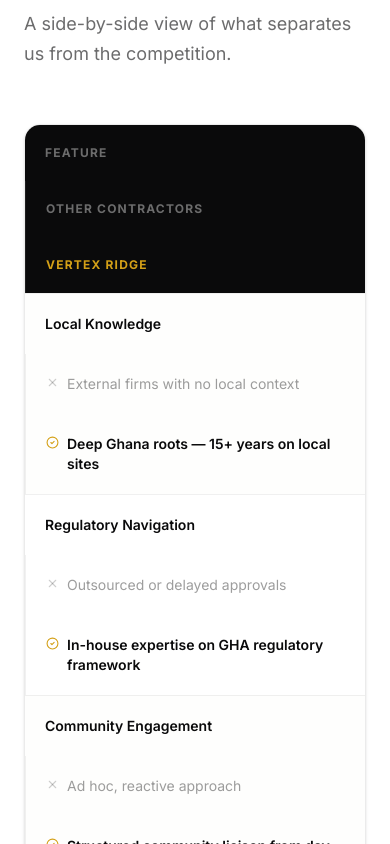
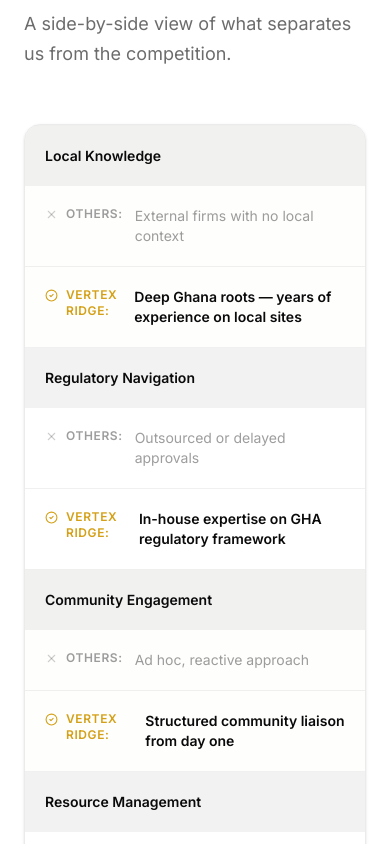
Before and after one commit to Ben-Genius/vertexSite, a Next.js app: page /about in a window 390 px wide. Shown: the part 5000-5844 px from the top of the page. Built offline with nearby package versions, Linux system fonts and the light colour scheme.

Commit message:
refactor: implement mobile-responsive layout for comparison tables in WhyChooseUs sections and update descriptive copy

```diff
--- a/src/components/sections/about/WhyChooseUsSection.tsx
+++ b/src/components/sections/about/WhyChooseUsSection.tsx
@@ -7,7 +7,7 @@
 const ease = [0.25, 0.1, 0.25, 1] as const;
 
 const comparisons = [
-  { feature: "Local Knowledge", others: "External firms with no local context", vertex: "Deep Ghana roots — 15+ years on local sites" },
+  { feature: "Local Knowledge", others: "External firms with no local context", vertex: "Deep Ghana roots — years of experience on local sites" },
   { feature: "Regulatory Navigation", others: "Outsourced or delayed approvals", vertex: "In-house expertise on GHA regulatory framework" },
   { feature: "Community Engagement", others: "Ad hoc, reactive approach", vertex: "Structured community liaison from day one" },
   { feature: "Resource Management", others: "Standard billing regardless of efficiency", vertex: "Value-for-money with transparent cost monitoring" },
@@ -17,7 +17,7 @@
 
 const advantages = [
   { icon: Shield, title: "Safety-First Culture", desc: "Zero-incident target on every site. HSE compliance is non-negotiable." },
-  { icon: Globe, title: "Deep Local Knowledge", desc: "15+ years navigating Ghana's regulatory and community landscape." },
+  { icon: Globe, title: "Deep Local Knowledge", desc: "Proven track record navigating Ghana's regulatory and community landscape." },
   { icon: Award, title: "ISO Certified Quality", desc: "ISO 9001:2015 certified processes on every deliverable." },
   { icon: Zap, title: "End-to-End Delivery", desc: "From design through to commissioning — one accountable partner." },
 ];
@@ -41,7 +41,7 @@
           className="mb-16 rounded-2xl overflow-hidden border border-charcoal/8 shadow-sm"
         >
           {/* Header */}
-          <div className="grid grid-cols-[1fr,1fr,1.2fr] bg-charcoal">
+          <div className="hidden sm:grid sm:grid-cols-[1fr,1fr,1.2fr] bg-charcoal">
             <div className="p-5 text-xs font-bold uppercase tracking-widest text-white/40">Feature</div>
             <div className="p-5 text-xs font-bold uppercase tracking-widest text-white/40 border-l border-white/8">Other Contractors</div>
             <div className="p-5 text-xs font-bold uppercase tracking-widest text-gold border-l border-white/8">Vertex Ridge</div>
@@ -54,15 +54,17 @@
               whileInView={{ opacity: 1 }}
               viewport={{ once: true }}
               transition={{ duration: 0.4, delay: i * 0.06, ease }}
-              className={`grid grid-cols-[1fr,1fr,1.2fr] border-t border-charcoal/6 ${i % 2 === 0 ? "bg-sand/30" : "bg-white"}`}
+              className={`flex flex-col sm:grid sm:grid-cols-[1fr,1fr,1.2fr] border-t border-charcoal/6 ${i % 2 === 0 ? "bg-sand/30" : "bg-white"}`}
             >
-              <div className="p-5 text-sm font-semibold text-charcoal">{row.feature}</div>
-              <div className="p-5 text-sm text-charcoal/40 border-l border-charcoal/6 flex items-start gap-2">
+              <div className="p-5 text-sm font-semibold text-charcoal bg-charcoal/5 sm:bg-transparent">{row.feature}</div>
+              <div className="p-5 text-sm text-charcoal/40 sm:border-l border-charcoal/6 flex items-start gap-2">
                 <X size={13} className="text-charcoal/20 flex-shrink-0 mt-0.5" />
+                <span className="sm:hidden font-semibold text-xs text-charcoal/40 uppercase tracking-wider mr-1">Others:</span>
                 <span>{row.others}</span>
               </div>
-              <div className="p-5 text-sm font-semibold text-charcoal border-l border-charcoal/6 flex items-start gap-2">
+              <div className="p-5 text-sm font-semibold text-charcoal sm:border-l border-charcoal/6 flex items-start gap-2 border-t border-charcoal/6 sm:border-t-0">
                 <CheckCircle2 size={13} className="text-gold flex-shrink-0 mt-0.5" />
+                <span className="sm:hidden font-semibold text-xs text-gold uppercase tracking-wider mr-1">Vertex Ridge:</span>
                 <span>{row.vertex}</span>
               </div>
             </motion.div>
--- a/src/components/sections/home/WhyChooseUsSection.tsx
+++ b/src/components/sections/home/WhyChooseUsSection.tsx
@@ -144,7 +144,7 @@
           transition={{ duration: 0.6, ease }}
           className="rounded-2xl overflow-hidden border border-charcoal/8 bg-white shadow-sm"
         >
-          <div className="grid grid-cols-3 bg-charcoal">
+          <div className="hidden sm:grid sm:grid-cols-3 bg-charcoal">
             <div className="p-4 text-[10px] font-mono font-bold tracking-[0.2em] text-white/40 uppercase">Feature</div>
             <div className="p-4 text-[10px] font-mono font-bold tracking-[0.2em] text-white/40 uppercase border-l border-white/8">Others</div>
             <div className="p-4 text-[10px] font-mono font-bold tracking-[0.2em] text-gold uppercase border-l border-white/8">Vertex Ridge</div>
@@ -152,16 +152,18 @@
           {comparisons.map((row, i) => (
             <div
               key={i}
-              className={`grid grid-cols-3 border-t border-charcoal/6 ${i % 2 === 0 ? "bg-[#fafaf9]" : "bg-white"}`}
+              className={`flex flex-col sm:grid sm:grid-cols-3 border-t border-charcoal/6 ${i % 2 === 0 ? "bg-[#fafaf9]" : "bg-white"}`}
             >
-              <div className="p-4 text-sm font-semibold text-charcoal">{row.feature}</div>
-              <div className="p-4 text-sm text-charcoal/40 border-l border-charcoal/6 flex items-center gap-2">
+              <div className="p-4 text-sm font-semibold text-charcoal bg-charcoal/5 sm:bg-transparent">{row.feature}</div>
+              <div className="p-4 text-sm text-charcoal/40 sm:border-l border-charcoal/6 flex items-center gap-2">
                 <X size={12} className="text-charcoal/20 flex-shrink-0" />
-                {row.others}
+                <span className="sm:hidden font-semibold text-xs text-charcoal/40 uppercase tracking-wider mr-1">Others:</span>
+                <span>{row.others}</span>
               </div>
-              <div className="p-4 text-sm text-charcoal font-semibold border-l border-charcoal/6 flex items-center gap-2">
+              <div className="p-4 text-sm text-charcoal font-semibold sm:border-l border-charcoal/6 flex items-center gap-2 border-t border-charcoal/6 sm:border-t-0">
                 <CheckCircle2 size={12} className="text-maroon flex-shrink-0" />
-                {row.vertex}
+                <span className="sm:hidden font-semibold text-xs text-maroon uppercase tracking-wider mr-1">Vertex Ridge:</span>
+                <span>{row.vertex}</span>
               </div>
             </div>
           ))}
```
Also changed, not shown: 1 other file (tests, documents, lock files or other folders).
